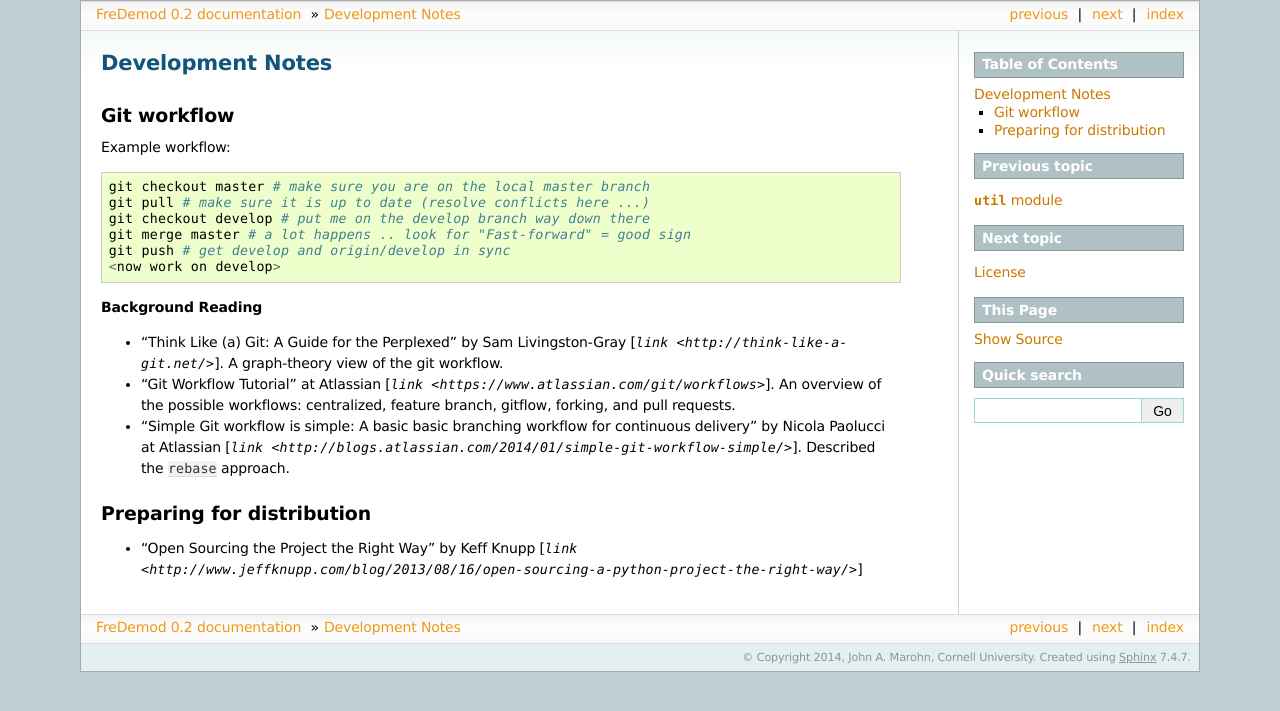
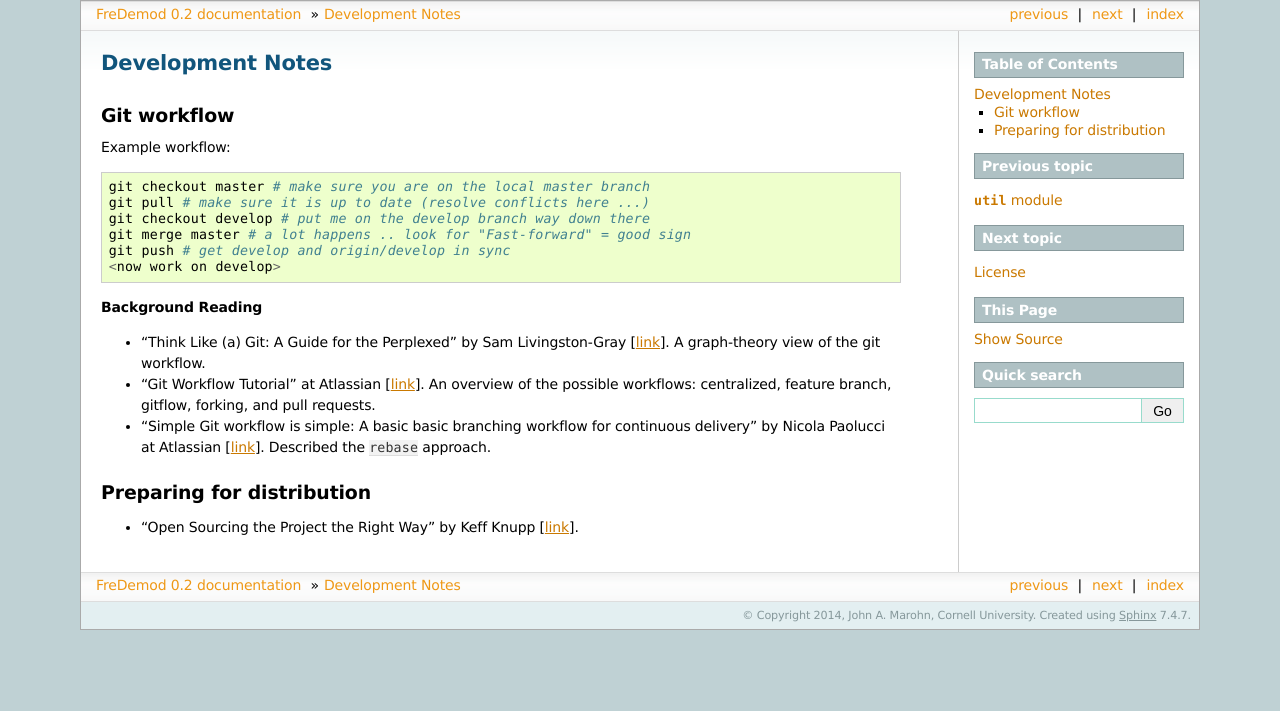
Before and after one commit to JohnMarohn/FreqDemod, a Sphinx documentation site: the page built from docs/develop.rst, in a window 1280 px wide. Shown: the top 711 px of the page. Built offline with Sphinx 7.4.7, drawn with Linux system fonts in a browser that asks for light colours.

```diff
--- a/docs/develop.rst
+++ b/docs/develop.rst
@@ -16,13 +16,13 @@ Example workflow::
 
 **Background Reading**
 
-* "Think Like (a) Git: A Guide for the Perplexed" by Sam Livingston-Gray [`link <http://think-like-a-git.net/>`].  A graph-theory view of the git workflow.
+* "Think Like (a) Git: A Guide for the Perplexed" by Sam Livingston-Gray [`link <http://think-like-a-git.net/>`__].  A graph-theory view of the git workflow.
 
-* "Git Workflow Tutorial" at Atlassian [`link <https://www.atlassian.com/git/workflows>`].  An overview of the possible workflows: centralized, feature branch, gitflow, forking, and pull requests.
+* "Git Workflow Tutorial" at Atlassian [`link <https://www.atlassian.com/git/workflows>`__].  An overview of the possible workflows: centralized, feature branch, gitflow, forking, and pull requests.
 
-* "Simple Git workflow is simple: A basic basic branching workflow for continuous delivery" by Nicola Paolucci at Atlassian [`link <http://blogs.atlassian.com/2014/01/simple-git-workflow-simple/>`].  Described the ``rebase`` approach.
+* "Simple Git workflow is simple: A basic basic branching workflow for continuous delivery" by Nicola Paolucci at Atlassian [`link <http://blogs.atlassian.com/2014/01/simple-git-workflow-simple/>`__].  Described the ``rebase`` approach.
 
 Preparing for distribution
 --------------------------
 
-* "Open Sourcing the Project the Right Way" by Keff Knupp [`link <http://www.jeffknupp.com/blog/2013/08/16/open-sourcing-a-python-project-the-right-way/>`]
+* "Open Sourcing the Project the Right Way" by Keff Knupp [`link <http://www.jeffknupp.com/blog/2013/08/16/open-sourcing-a-python-project-the-right-way/>`__].
--- a/docs/index.rst
+++ b/docs/index.rst
@@ -4,7 +4,7 @@ welcome freqdemod's documentation!
 Contents:
 
 .. toctree::
-   :maxdepth: 2
+   :maxdepth: 1
 
    intro.rst
    quickstart.rst
--- a/docs/quickstart.rst
+++ b/docs/quickstart.rst
@@ -1,5 +1,7 @@
 Quickstart
 ==========
+
+.. http://stackoverflow.com/questions/10718767/have-the-same-readme-both-in-markdown-and-restructuredtext
 
 * **freqdemod-quickstart-1** [:download:`open html <../freqdemod/docs/freqdemod-quickstart-1.html>`].  Here we apply ``freqdemod`` to a noiseless sine-wave oscillation, obtaining phase *vs* time data from oscillation amplitude *vs* time data. We fit the phase *vs* time data to a line and obtain a slope that with the known frequency of the sine wave to six decimal places.
 
```
Also changed, not shown: TODO.md (+12 -5 lines).
